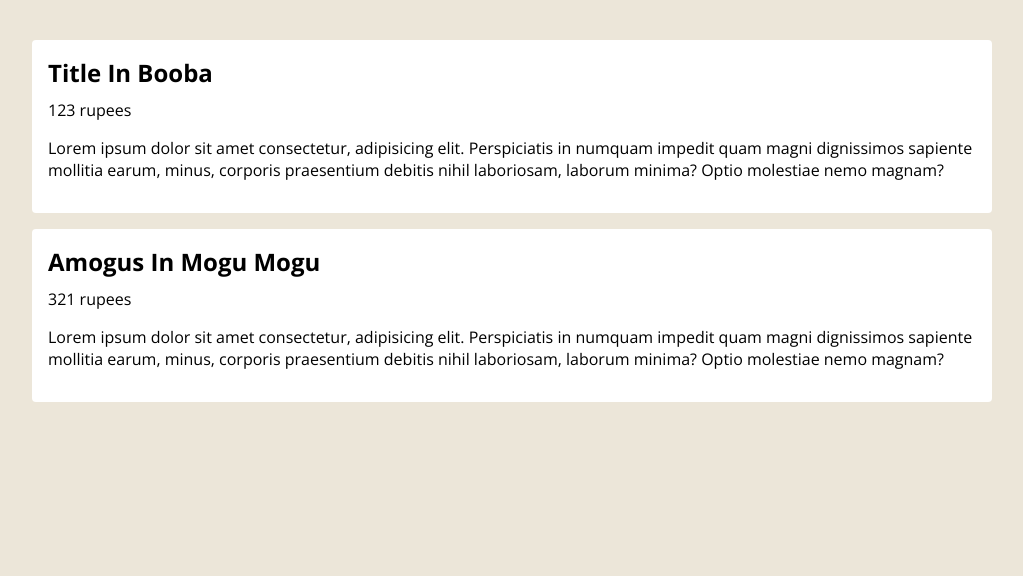
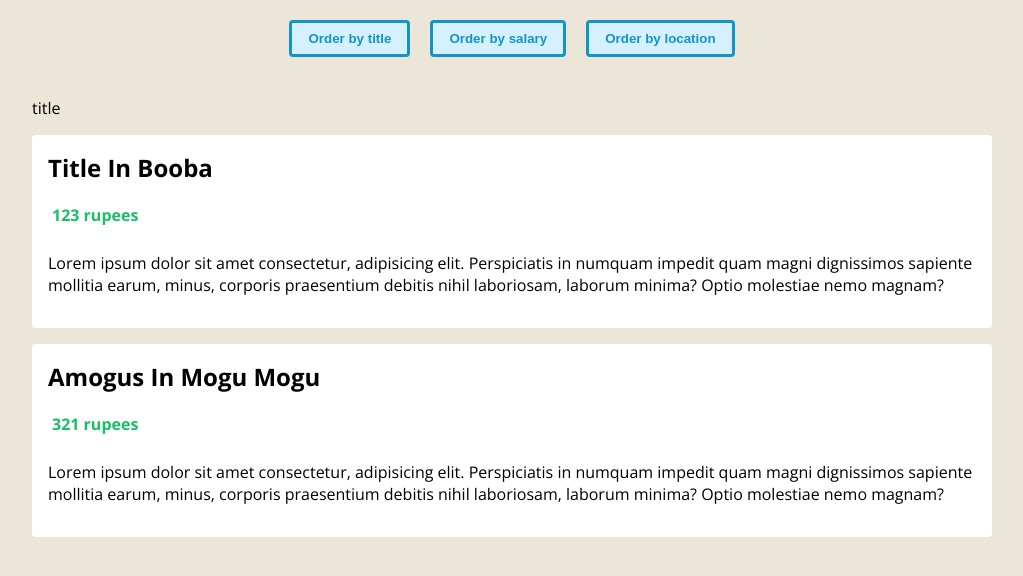
Before and after one commit to akbarnafisa/egghead.io-courses, a Vue app: page / in a window 1280 px wide. Shown: the top 576 px of the page, without its empty margins (128-1151 px from the left). Built offline with nearby package versions, Linux system fonts and the light colour scheme.

Commit message:
chore: update lesson-5

```diff
--- a/src/App.vue
+++ b/src/App.vue
@@ -1,6 +1,13 @@
 <template>
   <div class="app">
-    <JobList :jobs="jobs" />
+    <header>
+      <div class="order">
+        <button @click="handleClick('title')">Order by title</button>
+        <button @click="handleClick('salary')">Order by salary</button>
+        <button @click="handleClick('location')">Order by location</button>
+      </div>
+    </header>
+    <JobList :jobs="jobs" :order="order" />
   </div>
 </template>
 
@@ -8,6 +15,7 @@
 import { defineComponent, reactive, ref } from 'vue';
 import JobList from './components/JobList.vue';
 import { Job } from './types/Job';
+import { OrderTerm } from './types/OrderTerms';
 
 export default defineComponent({
   name: 'App',
@@ -46,13 +54,36 @@
       },
     ])
 
+    const order = ref<OrderTerm>('title')
+
+    const handleClick = (term: OrderTerm) => {
+      order.value = term
+    }
+
     return {
-      jobs
+      jobs,
+      handleClick,
+      order
     }
   },
 });
 </script>
 
 <style>
-
+  header {
+    text-align: center;
+  }
+  header .order {
+    margin-top: 20px;
+  }
+  button {
+    margin: 0 10px;
+    color: #1195c9;
+    border: 3px solid #1195c9;
+    background: #d5f0ff;
+    padding: 8px 16px;
+    border-radius: 4px;
+    cursor: pointer;
+    font-weight: bold;
+  }
 </style>
--- a/src/components/JobList.vue
+++ b/src/components/JobList.vue
@@ -1,5 +1,8 @@
 <template>
   <div class="job-list">
+    <p>
+      {{ order }}
+    </p>
     <ul>
       <li
         v-for="job in jobs"
@@ -8,8 +11,10 @@
         <h2>
           {{ job.title }} in {{ job.location }}
         </h2>
-        <div>
+        <div class="salary">
+          <p>
           {{ job.salary }} rupees
+          </p>
         </div>
         <div class="description">
           <p>
@@ -24,6 +29,7 @@
 
 <script lang="ts">
 import { Job } from '@/types/Job'
+import { OrderTerm } from '@/types/OrderTerms'
 import { defineComponent, PropType } from 'vue'
 
 export default defineComponent({
@@ -31,6 +37,10 @@
     jobs: {
       required: true,
       type: Array as PropType<Job[]>
+    },
+    order: {
+      required: true,
+      type: String as PropType<OrderTerm>
     },
   },
   setup () {
--- /dev/null
+++ b/src/types/OrderTerms.ts
@@ -0,0 +1 @@
+export type OrderTerm = 'location' | 'salary' | 'title'
```
